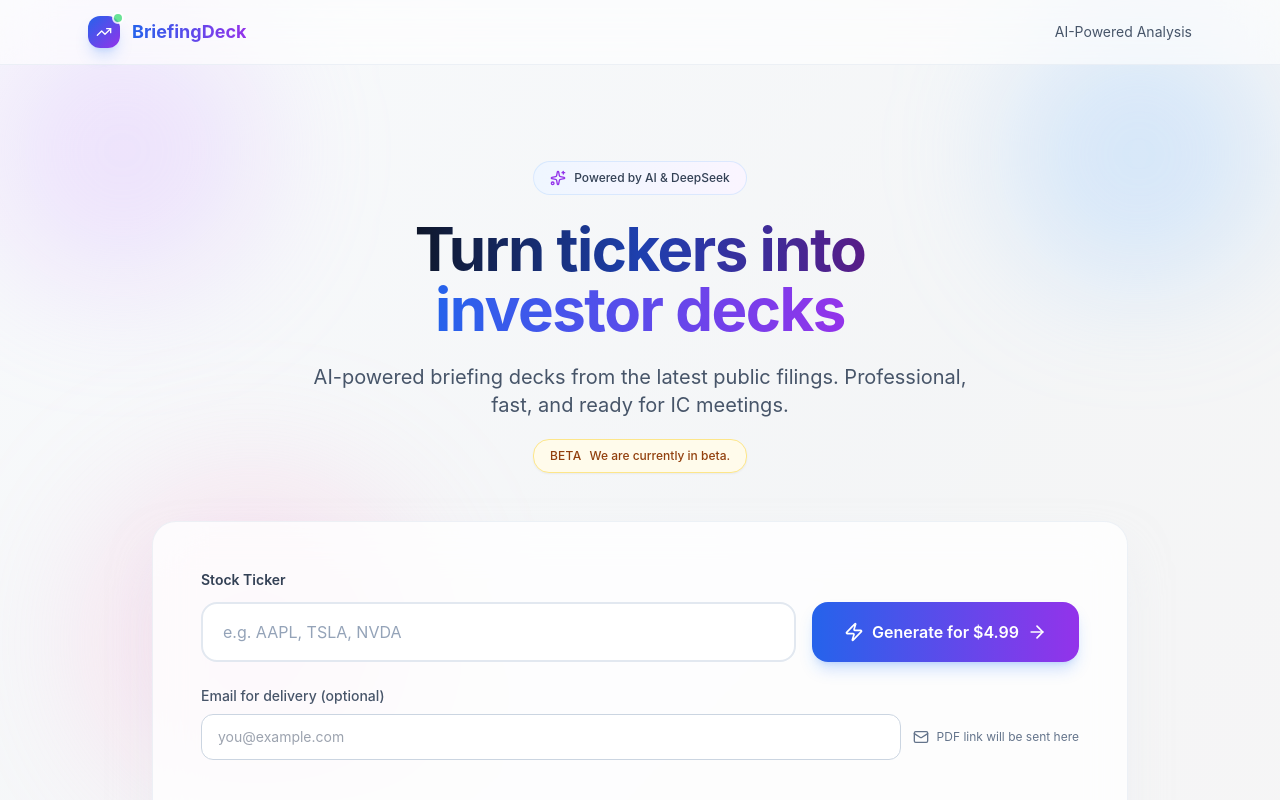
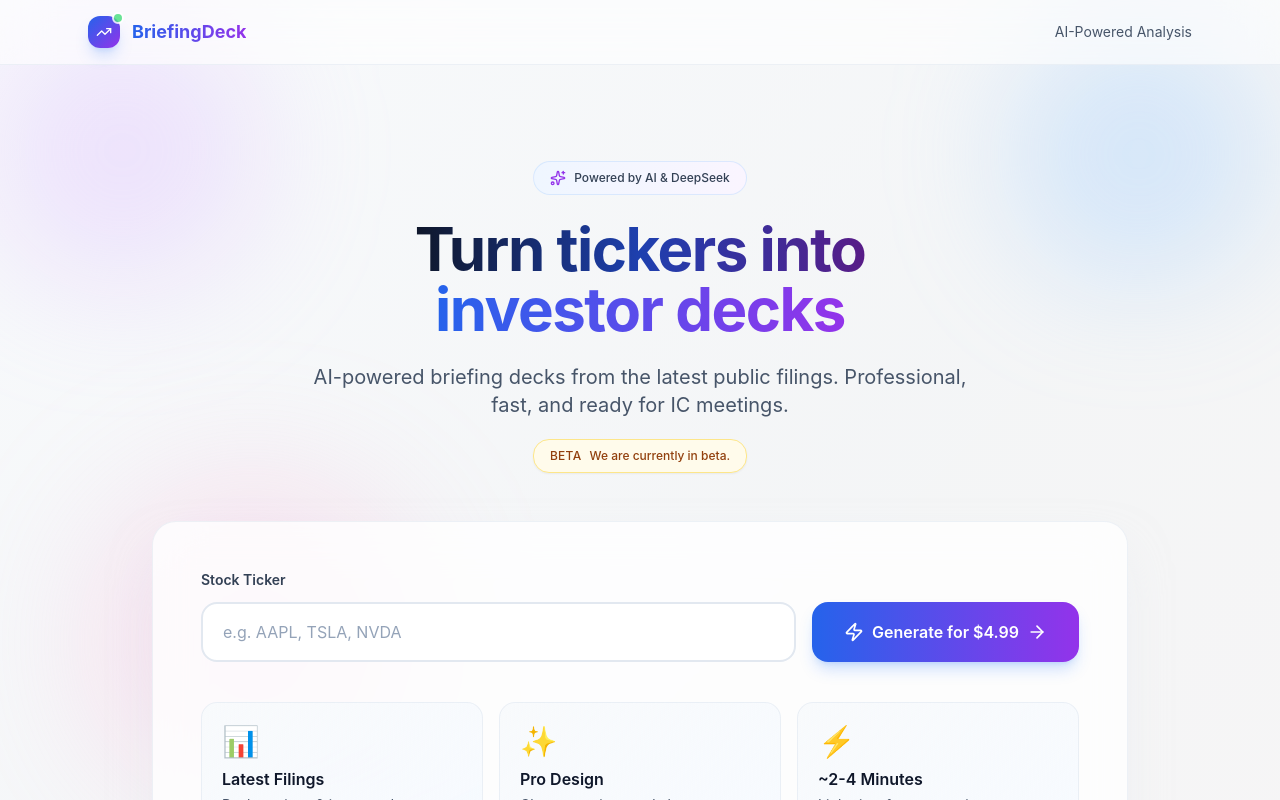
Before and after one commit to tianyumvp/earnings-deck, a Next.js app: page / in a window 1280 px wide. Shown: the top 800 px of the page. Built offline with nearby package versions, Linux system fonts and the light colour scheme.

Commit message:
Deploy latest workflow updates

```diff
--- a/pages/index.js
+++ b/pages/index.js
@@ -13,7 +13,6 @@
 export default function Home() {
   // ========= 状态管理 =========
   const [ticker, setTicker] = useState('');
-  const [email, setEmail] = useState('');
   const [loading, setLoading] = useState(false);      // 支付中
   const [status, setStatus] = useState(null);         // 状态提示
   const [error, setError] = useState(null);           // 错误提示
@@ -52,19 +51,15 @@
     const paid = url.searchParams.get('paid');
     const t = url.searchParams.get('ticker');
     const orderId = url.searchParams.get('orderId');
-    const storedEmail = localStorage.getItem('userEmail') || '';
-    const userEmail = url.searchParams.get('email') || storedEmail;
 
     if (paid === '1' && t) {
       const upper = t.trim().toUpperCase();
       setTicker(upper);
-      if (userEmail) setEmail(userEmail);
-
       // 清理 URL 参数
       window.history.replaceState({}, document.title, window.location.pathname);
 
       setPaidMessage(`✅ Payment confirmed for ${upper}. Your deck is being generated...`);
-      autoGenerateAfterPayment(upper, orderId, userEmail);
+      autoGenerateAfterPayment(upper, orderId);
     }
   // eslint-disable-next-line react-hooks/exhaustive-deps
   }, []);
@@ -119,12 +114,12 @@
           return;
         }
 
-        if (pollCount >= maxPolls) {
-          clearPoll();
-          setGenerating(false);
-          setStatus('⏰ Generation is taking longer than expected. Please refresh this page in a moment.');
-          return;
-        }
+    if (pollCount >= maxPolls) {
+      clearPoll();
+      setGenerating(false);
+      setStatus('Generation is taking longer than expected. Please reach out to support with your ticker.');
+      return;
+    }
 
         // 继续轮询
         pollRef.current = setTimeout(poll, 10000);
@@ -140,7 +135,7 @@
   };
 
   // ========= 生成函数（支付后调用） =========
-  const autoGenerateAfterPayment = async (paidTicker, incomingOrderId, userEmail) => {
+  const autoGenerateAfterPayment = async (paidTicker, incomingOrderId) => {
     setError(null);
     setStatus(null);
     setDeckUrl(null);
@@ -174,7 +169,6 @@
         body: JSON.stringify({
           ticker: paidTicker,
           orderId: currentOrderId,
-          email: userEmail,
         }),
       });
 
@@ -220,11 +214,6 @@
       return;
     }
 
-    // 保存 email 到 localStorage
-    if (email) {
-      localStorage.setItem('userEmail', email);
-    }
-
     const upper = ticker.trim().toUpperCase();
     setLoading(true);
 
@@ -232,7 +221,7 @@
       const res = await fetch('/api/pay', {
         method: 'POST',
         headers: { 'Content-Type': 'application/json' },
-        body: JSON.stringify({ ticker: upper, email }),
+        body: JSON.stringify({ ticker: upper }),
       });
 
       const data = await res.json().catch(() => ({}));
@@ -387,28 +376,6 @@
                   </div>
                 </div>
 
-                {/* Email 输入（可选，用于后续邮件通知） */}
-                <div className="mt-2">
-                  <label htmlFor="email" className="mb-2 block text-sm font-medium text-slate-600">
-                    Email for delivery (optional)
-                  </label>
-                  <div className="flex gap-3">
-                    <input
-                      id="email"
-                      type="email"
-                      placeholder="you@example.com"
-                      className="flex-1 rounded-xl border border-slate-300 bg-white px-4 py-3 text-sm focus:outline-none focus:border-blue-500 focus:ring-2 focus:ring-blue-500/20 transition"
-                      value={email}
-                      onChange={(e) => setEmail(e.target.value)}
-                      disabled={paidMessage || generating}
-                    />
-                    <div className="flex items-center gap-2 text-xs text-slate-500">
-                      <Mail className="w-4 h-4" />
-                      <span>PDF link will be sent here</span>
-                    </div>
-                  </div>
-                </div>
-
                 {/* 错误 / 状态 / deck 链接 */}
                 {(error || status || deckUrl) && (
                   <div className="space-y-3">
```
